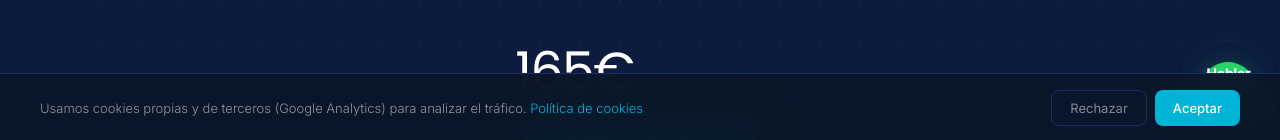
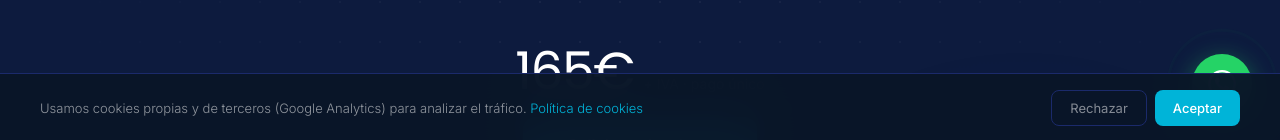
Before and after one commit to irojo9/damemiweb.com, a plain HTML site: page index.html in a window 1280 px wide. Shown: the part 658-798 px from the top of the page. Drawn offline with Linux system fonts and the light colour scheme.

Commit message:
Botón WhatsApp flotante: círculo limpio con icono SVG, sin texto

```diff
--- a/index.html
+++ b/index.html
@@ -433,7 +433,9 @@ footer{background:#050E1E;padding:72px 48px 32px;border-top:1px solid var(--line
 .fsoc:hover{background:var(--navy3);border-color:var(--bright)}
 
 /* WA */
-#waf{position:fixed;bottom:28px;right:28px;z-index:60;width:56px;height:56px;border-radius:50%;background:#25D366;color:#fff;display:flex;align-items:center;justify-content:center;font-size:24px;box-shadow:0 8px 28px rgba(37,211,102,.35);transition:transform .2s}
+#waf{position:fixed;bottom:28px;right:28px;z-index:60;width:60px;height:60px;border-radius:50%;background:#25D366;color:#fff;display:flex;align-items:center;justify-content:center;box-shadow:0 6px 24px rgba(37,211,102,.45);transition:transform .2s;text-decoration:none}
+#waf:hover{transform:scale(1.1)}
+#waf .wring{position:absolute;inset:-7px;border-radius:50%;border:2px solid rgba(37,211,102,.35);animation:wr 2.5s ease-out infinite;pointer-events:none}
 #waf:hover{transform:scale(1.1)}
 .wring{position:absolute;inset:-7px;border-radius:50%;border:2px solid rgba(37,211,102,.35);animation:wr 2.5s ease-out infinite}
 @keyframes wr{0%{transform:scale(.85);opacity:1}100%{transform:scale(1.55);opacity:0}}
@@ -1022,10 +1024,9 @@ footer{background:#050E1E;padding:72px 48px 32px;border-top:1px solid var(--line
   </div>
 </footer>
 
-<a id="waf" href="https://wa.me/662549694?text=Hola%2C%20quiero%20mi%20web%20por%20165%E2%82%AC%20%2B%20IVA.%20Mi%20negocio%20es%3A%20" target="_blank" rel="noopener" style="position:fixed;bottom:24px;right:24px;z-index:60;display:flex;align-items:center;gap:10px;background:#25D366;color:#fff;padding:14px 22px 14px 16px;border-radius:100px;font-family:'Inter',sans-serif;font-size:14px;font-weight:600;text-decoration:none;box-shadow:0 8px 28px rgba(37,211,102,.45);transition:transform .2s">
-  <div style="width:32px;height:32px;border-radius:50%;background:rgba(255,255,255,.18);display:flex;align-items:center;justify-content:center;font-size:18px">💬</div>
-  <span>Hablar por WhatsApp</span>
-  <div class="wring" style="position:absolute;inset:-6px;border-radius:100px;border:2px solid rgba(37,211,102,.4);animation:wr 2.5s ease-out infinite;pointer-events:none"></div>
+<a id="waf" href="https://wa.me/662549694?text=Hola%2C%20quiero%20mi%20web%20por%20165%E2%82%AC%20%2B%20IVA.%20Mi%20negocio%20es%3A%20" target="_blank" rel="noopener" aria-label="Contactar por WhatsApp">
+  <svg width="28" height="28" fill="#fff" viewBox="0 0 24 24"><path d="M17.472 14.382c-.297-.149-1.758-.867-2.03-.967-.273-.099-.471-.148-.67.15-.197.297-.767.966-.94 1.164-.173.199-.347.223-.644.075-.297-.15-1.255-.463-2.39-1.475-.883-.788-1.48-1.761-1.653-2.059-.173-.297-.018-.458.13-.606.134-.133.298-.347.446-.52.149-.174.198-.298.298-.497.099-.198.05-.371-.025-.52-.075-.149-.669-1.612-.916-2.207-.242-.579-.487-.5-.669-.51-.173-.008-.371-.01-.57-.01-.198 0-.52.074-.792.372-.272.297-1.04 1.016-1.04 2.479 0 1.462 1.065 2.875 1.213 3.074.149.198 2.096 3.2 5.077 4.487.709.306 1.262.489 1.694.625.712.227 1.36.195 1.871.118.571-.085 1.758-.719 2.006-1.413.248-.694.248-1.289.173-1.413-.074-.124-.272-.198-.57-.347m-5.421 7.403h-.004a9.87 9.87 0 01-5.031-1.378l-.361-.214-3.741.982.998-3.648-.235-.374a9.86 9.86 0 01-1.51-5.26c.001-5.45 4.436-9.884 9.888-9.884 2.64 0 5.122 1.03 6.988 2.898a9.825 9.825 0 012.893 6.994c-.003 5.45-4.437 9.884-9.885 9.884m8.413-18.297A11.815 11.815 0 0012.05 0C5.495 0 .16 5.335.157 11.892c0 2.096.547 4.142 1.588 5.945L.057 24l6.305-1.654a11.882 11.882 0 005.683 1.448h.005c6.554 0 11.89-5.335 11.893-11.893a11.821 11.821 0 00-3.48-8.413z"/></svg>
+  <div class="wring"></div>
 </a>
 
 <div id="cookie-banner">
```
